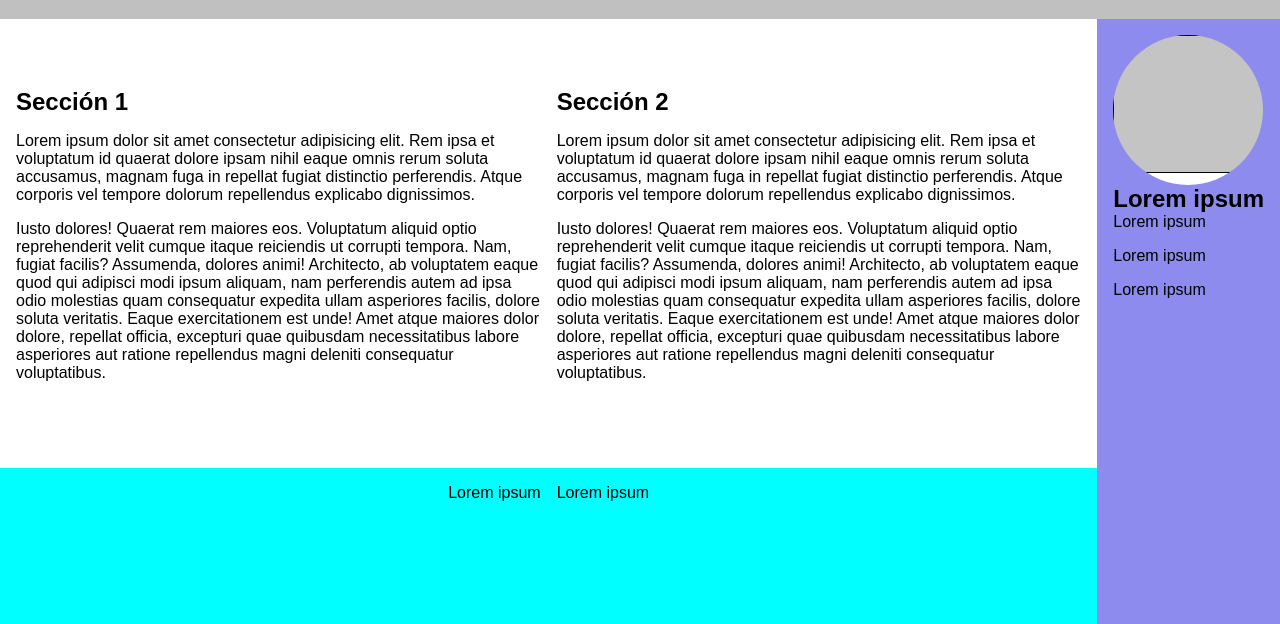
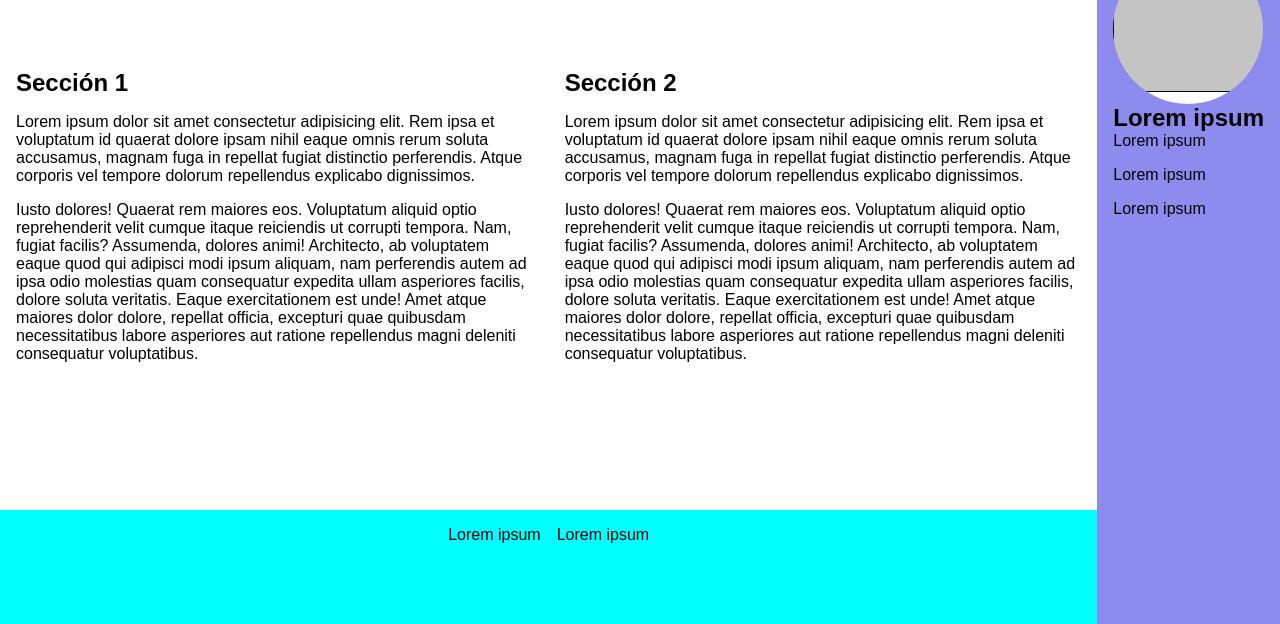
Before and after one commit to yassscoder/Exercises-CSS, a plain HTML site: page 3-AreasGrid/index.html in a window 1280 px wide. Shown: the part 176-800 px from the top of the page. Drawn offline with Linux system fonts and the light colour scheme.

Commit message:
feat(AreasGrid): fix header desktop size

```diff
--- a/3-AreasGrid/style.css
+++ b/3-AreasGrid/style.css
@@ -64,11 +64,14 @@ aside {
       "header header header header"
       "main main main aside"
       "footer footer footer aside";
+    grid-template-rows: 1fr 3fr 1fr;
+
+    grid-template-rows: 1fr 5fr 1fr;
   }
   main {
     display: flex;
     align-items: center;
-    gap: 1rem;
+    gap: 2rem;
   }
   footer {
     flex-direction: row;
```
